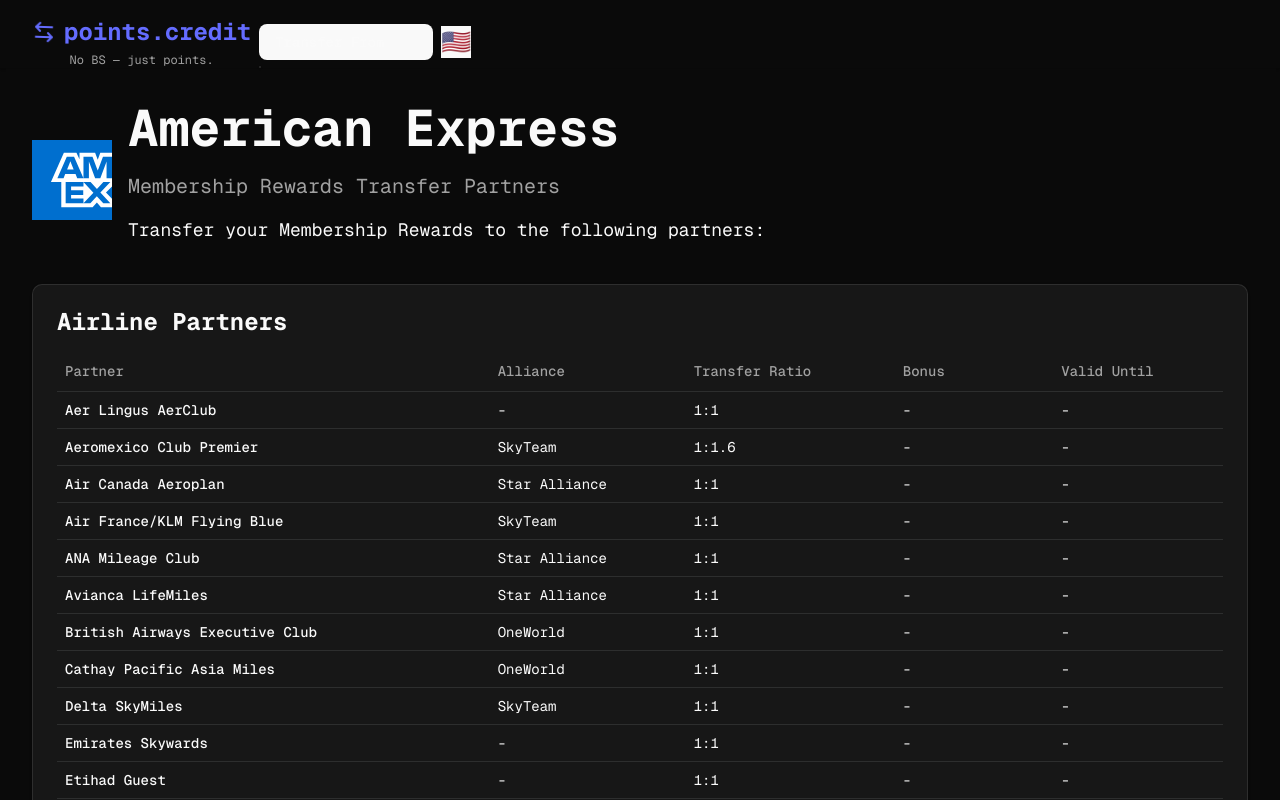
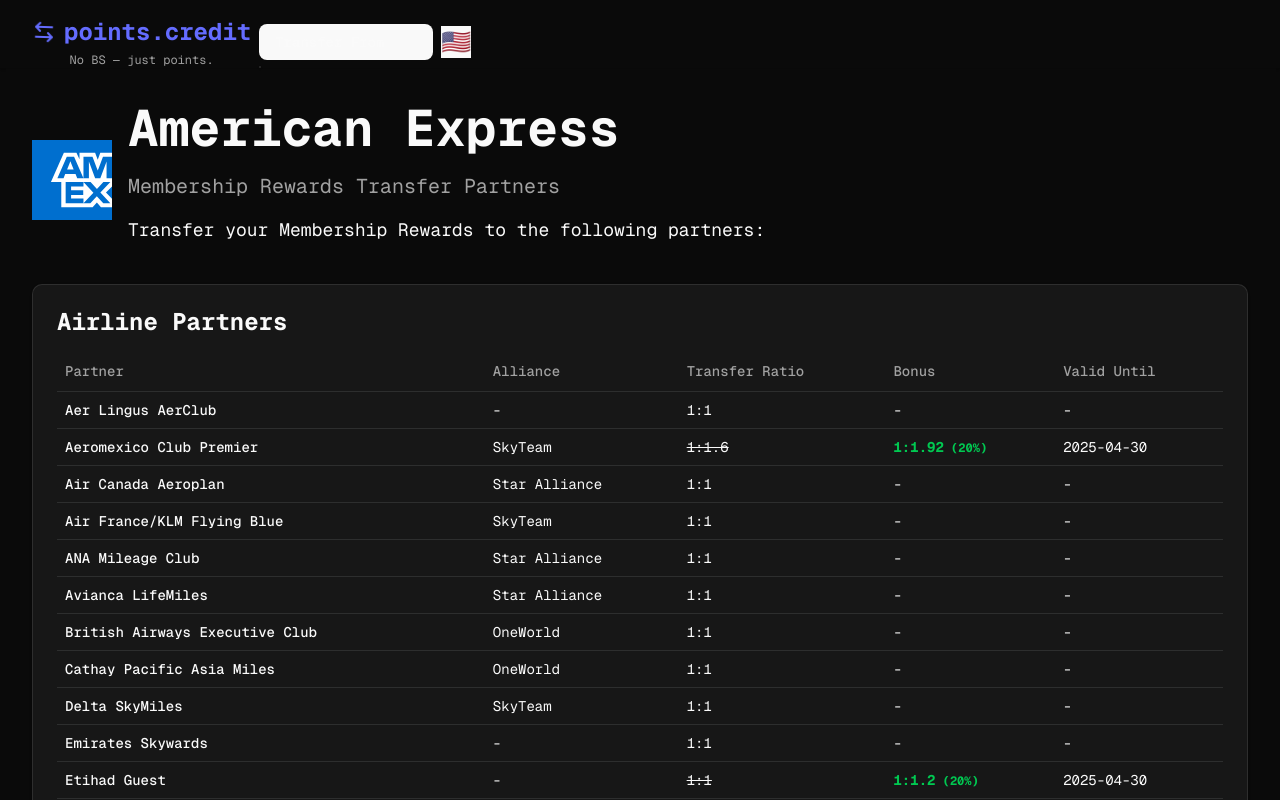
Before and after one commit to gavgrego/points.credit, a Next.js app: page /program/american-express in a window 1280 px wide. Shown: the top 800 px of the page. Built offline with nearby package versions, Linux system fonts and the light colour scheme.

Commit message:
update bonuses

```diff
--- a/src/data/transferPartners.ts
+++ b/src/data/transferPartners.ts
@@ -16,6 +16,9 @@
         category: 'Airlines',
         alliance: 'SkyTeam',
         transferRatio: '1:1.6',
+        bonus: '1:1.92',
+        bonusPercent: 20,
+        bonusUntil: '2025-04-30',
       },
       {
         name: 'Air Canada Aeroplan',
@@ -74,6 +77,9 @@
         name: 'Etihad Guest',
         category: 'Airlines',
         transferRatio: '1:1',
+        bonus: '1:1.2',
+        bonusPercent: 20,
+        bonusUntil: '2025-04-30',
       },
       {
         name: 'HawaiianMiles (Alaska Airlines)',
@@ -102,11 +108,7 @@
       },
       {
         name: 'Qatar Airways Privilege Club',
-        bonus: '1:1.2',
-        bonusPercent: 20,
         alliance: 'OneWorld',
-
-        bonusUntil: '2025-03-31',
         category: 'Airlines',
         transferRatio: '1:1',
       },
@@ -148,9 +150,6 @@
       {
         name: 'Aer Lingus AerClub',
         category: 'Airlines',
-        bonus: '1:1.2',
-        bonusPercent: 20,
-        bonusUntil: '2025-03-31',
         transferRatio: '1:1',
       },
       {
@@ -171,11 +170,7 @@
         name: 'British Airways Executive Club',
         category: 'Airlines',
         alliance: 'OneWorld',
-
         transferRatio: '1:1',
-        bonus: '1:1.2',
-        bonusPercent: 20,
-        bonusUntil: '2025-03-31',
       },
       {
         name: 'Emirates Skywards',
@@ -185,9 +180,6 @@
       {
         name: 'Iberia Plus',
         category: 'Airlines',
-        bonus: '1:1.2',
-        bonusPercent: 20,
-        bonusUntil: '2025-03-31',
         transferRatio: '1:1',
       },
       {
@@ -224,15 +216,15 @@
       {
         name: 'IHG One Rewards',
         category: 'Hotels',
+        bonus: '1:1.8',
+        bonusPercent: 80,
+        bonusUntil: '2025-04-30',
         transferRatio: '1:1',
       },
       {
         name: 'Marriott Bonvoy',
         category: 'Hotels',
         transferRatio: '1:1',
-        bonus: '1:1.5',
-        bonusPercent: 50,
-        bonusUntil: '2025-03-31',
       },
       {
         name: 'World of Hyatt',
```
